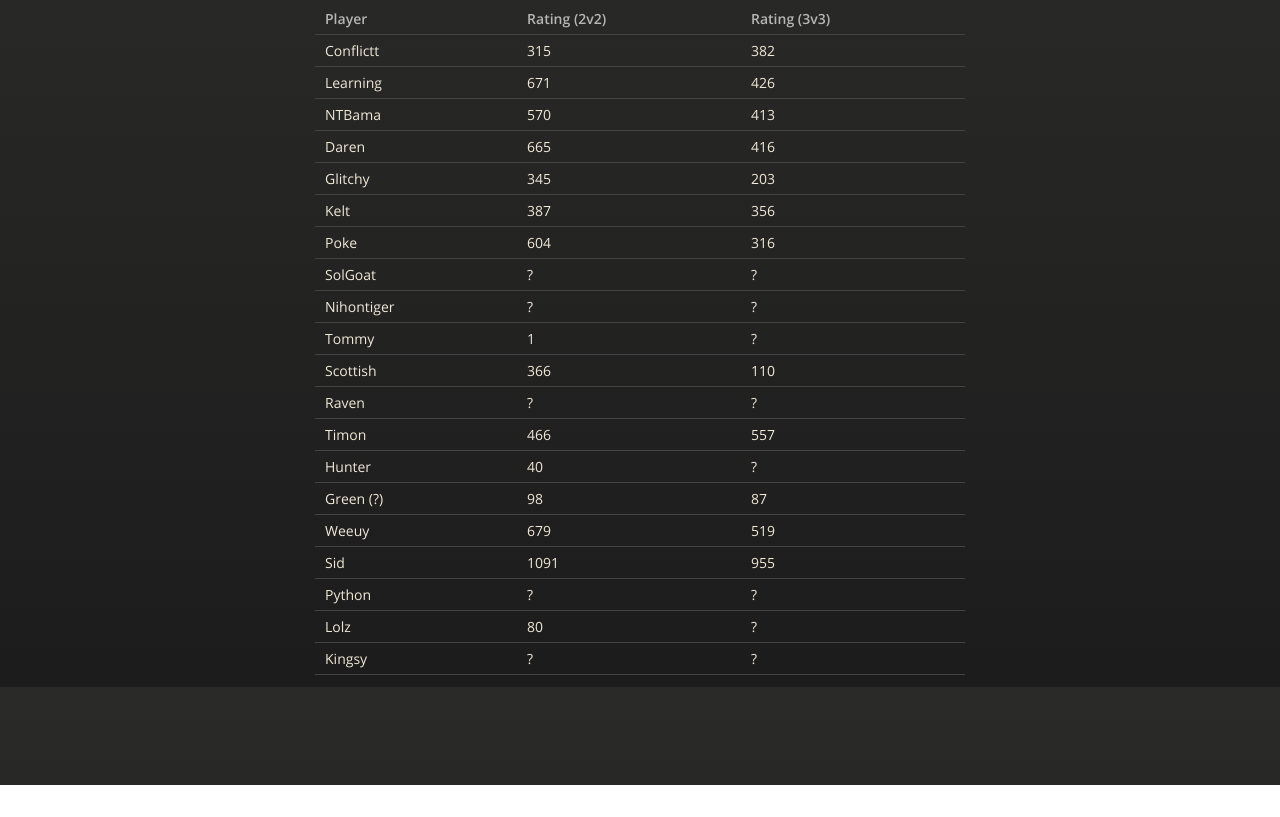
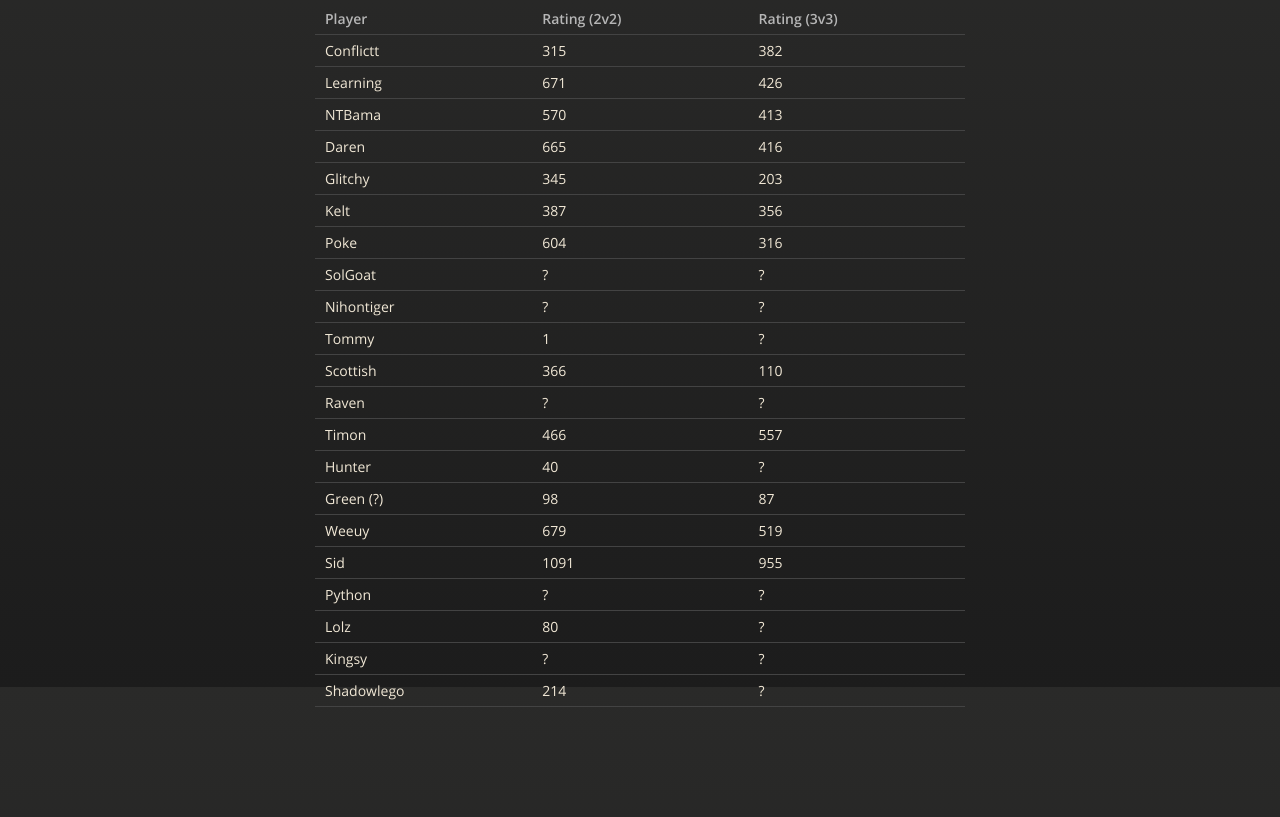
Before and after one commit to SidGarcia/RL-Tourney, a plain HTML site: page index.html in a window 1280 px wide. Shown: the part 913-1730 px from the top of the page. Before the commit the page ends 1698 px from the top, so only its background shows below. Drawn offline with nearby package versions, Linux system fonts and the light colour scheme.

Commit message:
Create gh-pages branch via GitHub

```diff
--- a/index.html
+++ b/index.html
@@ -189,6 +189,11 @@ If your team loses a round in the loser's bracket, you are out of the tournament
 <td>?</td>
 <td>?</td>
 </tr>
+<tr>
+<td>Shadowlego</td>
+<td>214</td>
+<td>?</td>
+</tr>
 </tbody>
 </table>
       </section>
```
Also changed, not shown: params.json (+1 -1 lines).
